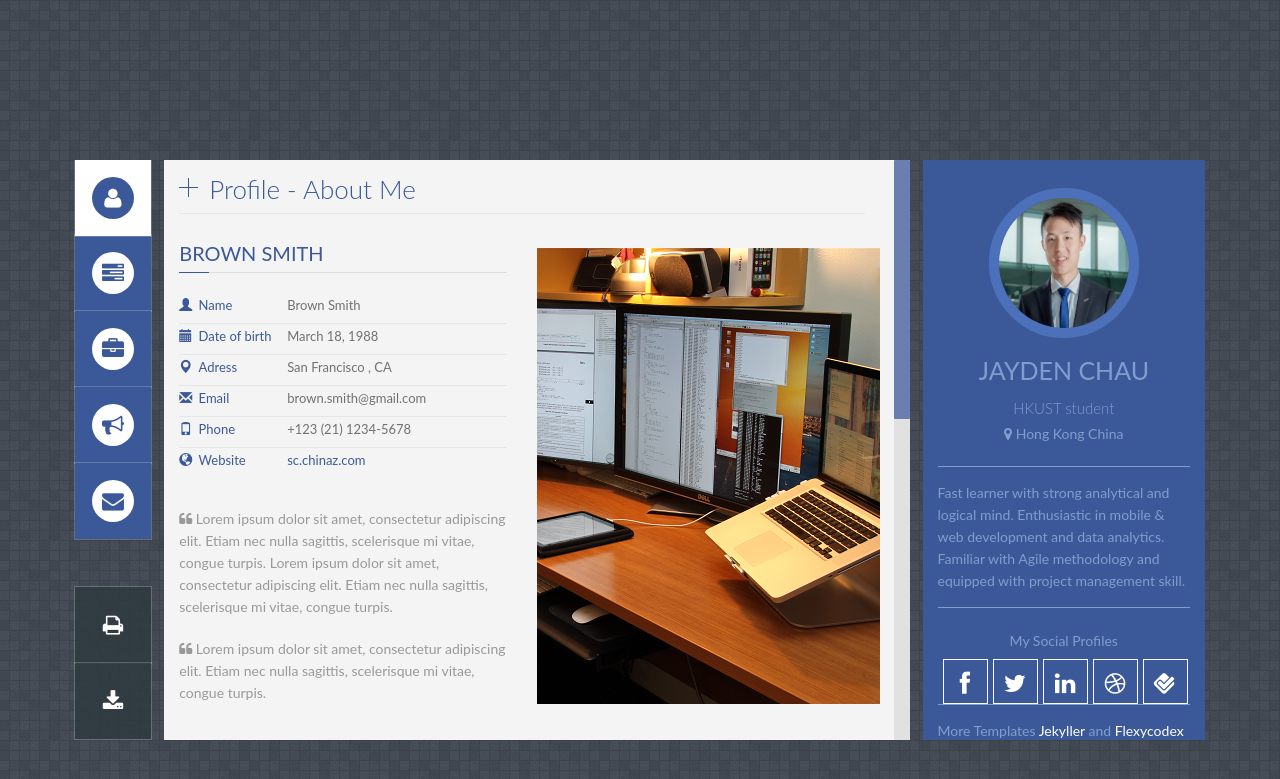
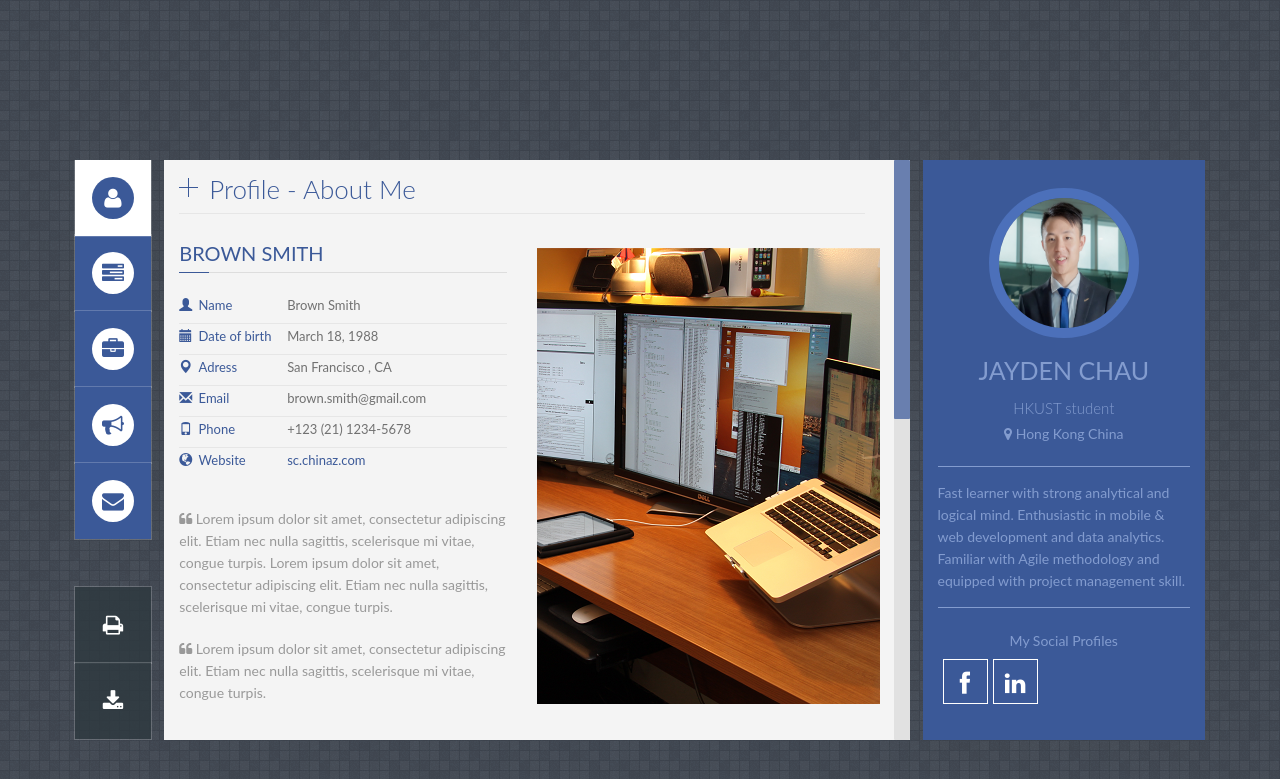
Before and after one commit to jekyller/PanelCV, a Jekyll site: the page built from index.html, in a window 1280 px wide. Shown: the top 779 px of the page. Built offline with Jekyll 4.4.1, drawn with Linux system fonts in a browser that asks for light colours; some web fonts are replaced.

Commit message:
Update index.html

```diff
--- a/index.html
+++ b/index.html
@@ -90,21 +90,13 @@ layout: default
             <h6>My Social Profiles</h6>
 
             <a href="{{site.facebook}}"><i class="fa fa-facebook"></i></a>
-            <a href="{{site.twitter}}"><i class="fa fa-twitter"></i></a>
             <a href="{{site.linkedin}}"><i class="fa fa-linkedin"></i></a>
+            <!--a href="{{site.twitter}}"><i class="fa fa-twitter"></i></a>
             <a href="{{site.dribbble}}"><i class="fa fa fa-dribbble"></i></a>
-            <a href="{{site.foursquare}}"><i class="fa fa-foursquare"></i></a>
+            <a href="{{site.foursquare}}"><i class="fa fa-foursquare"></i></a-->
             <div class="clear"></div>
         </div>
         <!-- End Name -->
-
-        <div id="profile_desc">
-            <p>
-                More Templates <a href="https://github.com/jekyller" target="_blank" title="jekyller" class="a-footer">Jekyller</a> and <a href="https://themeforest.net/item/flexyvcard-responsive-vcard-template-/7158750" target="_blank" title="flexycodes" class="a-footer">Flexycodex</a>
-            </p>
-
-        </div>
-
     </div>
     <!-- End profile information -->
 
```
